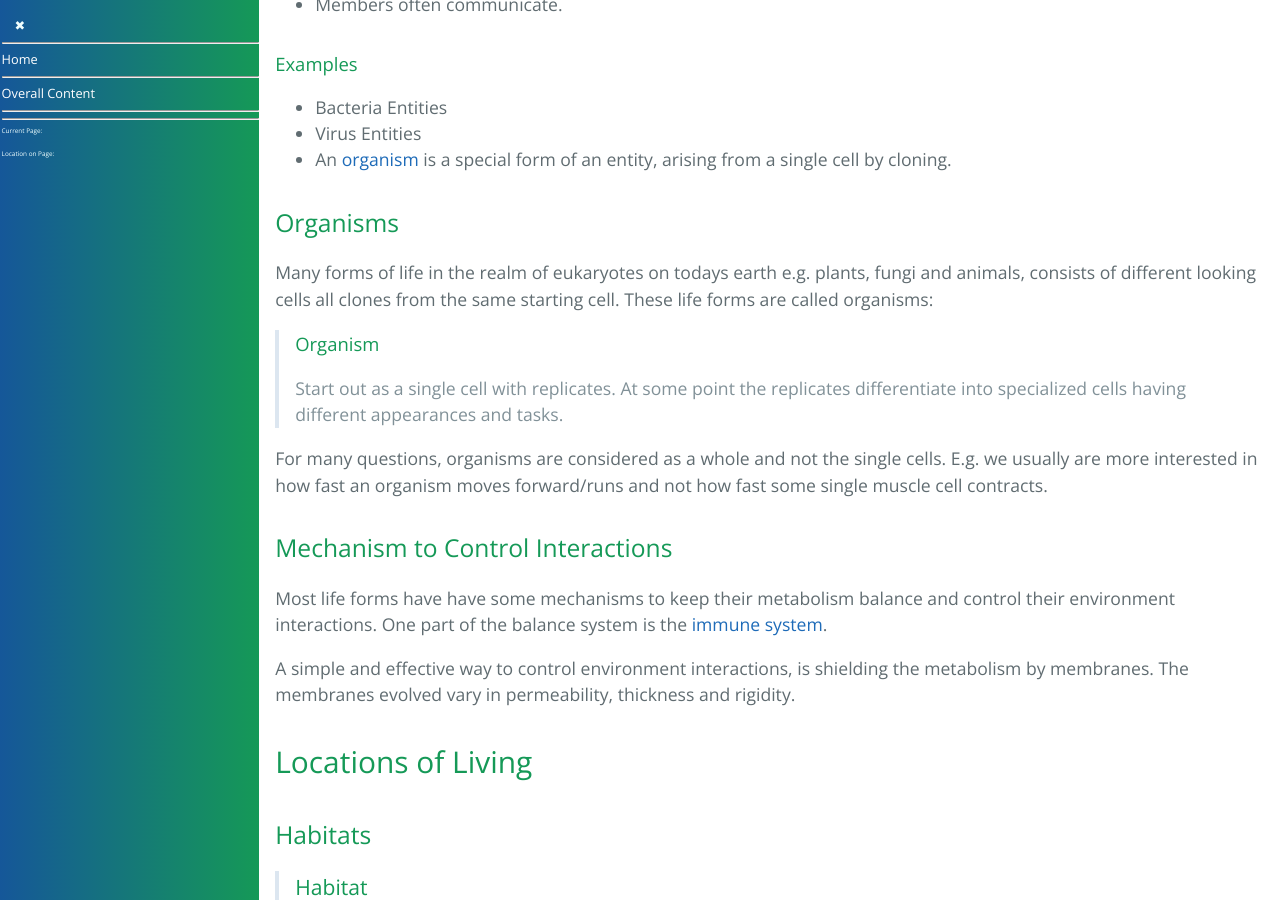
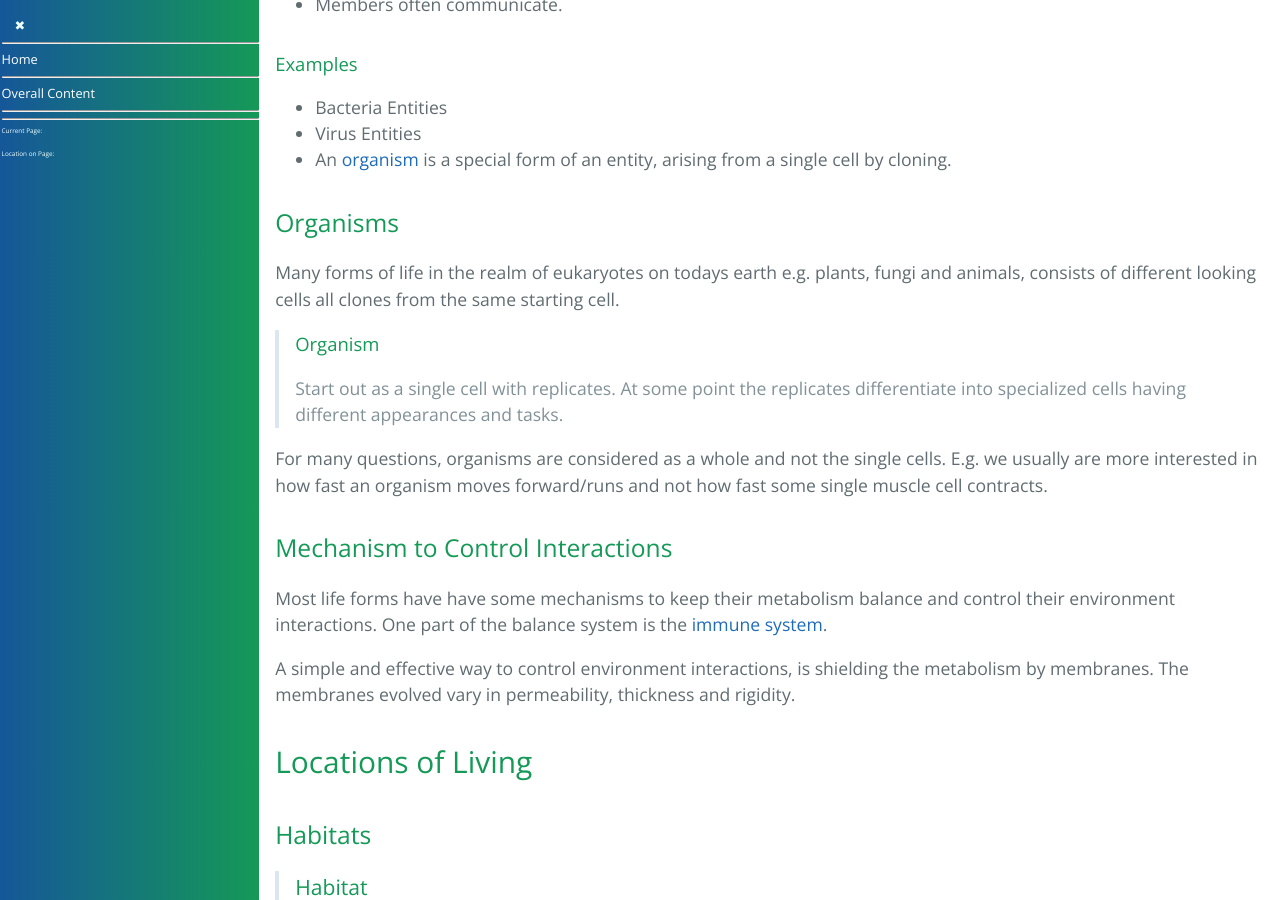
Before and after one commit to forestgrape/coronavirus, a Jekyll site: the page built from 2_biological/life-forms.md, in a window 1280 px wide and 900 px high, scrolled down 10777 px. Built offline with Jekyll 4.4.1, drawn with Linux system fonts in a browser that asks for light colours; our own code applies the rules of GitHub Pages for plain Markdown files.

Commit message:
formulations

```diff
--- a/2_biological/life-forms.md
+++ b/2_biological/life-forms.md
@@ -344,7 +344,7 @@ The coupling strengths vary:
 
 
 #### Organisms
-Many forms of life in the realm of eukaryotes on todays earth e.g. plants, fungi and animals, consists of different looking cells all clones from the same starting cell. These life forms are called organisms:
+Many forms of life in the realm of eukaryotes on todays earth e.g. plants, fungi and animals, consists of different looking cells all clones from the same starting cell.
 
 > ###### Organism
 > Start out as a single cell with replicates. At some point the replicates differentiate into specialized cells having different appearances and tasks.
@@ -353,7 +353,7 @@ For many questions, organisms are considered as a whole and not the single cells
 
 
 #### Mechanism to Control Interactions
-Most life forms have have some mechanisms to keep their metabolism balance and control their environment interactions.  One part of the balance system is the [immune system](../4_immunological/concepts_of_immunology.md).
+Most life forms have have some mechanisms to keep their metabolism balance and control their environment interactions. One part of the balance system is the [immune system](../4_immunological/concepts_of_immunology.md).
 
 A simple and effective way to control environment interactions, is shielding the metabolism by membranes. The membranes evolved vary in permeability, thickness and rigidity.
 
```
Also changed, not shown: other parts of 2_biological/life-forms.md (+1 -1 lines).
